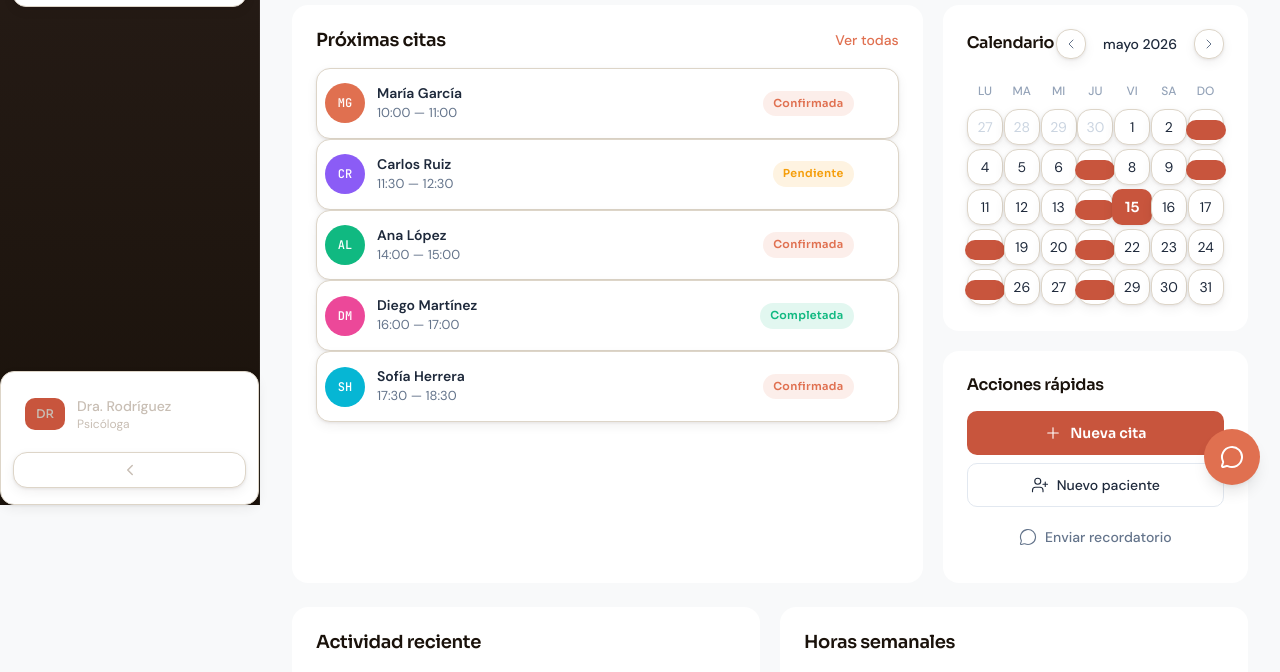
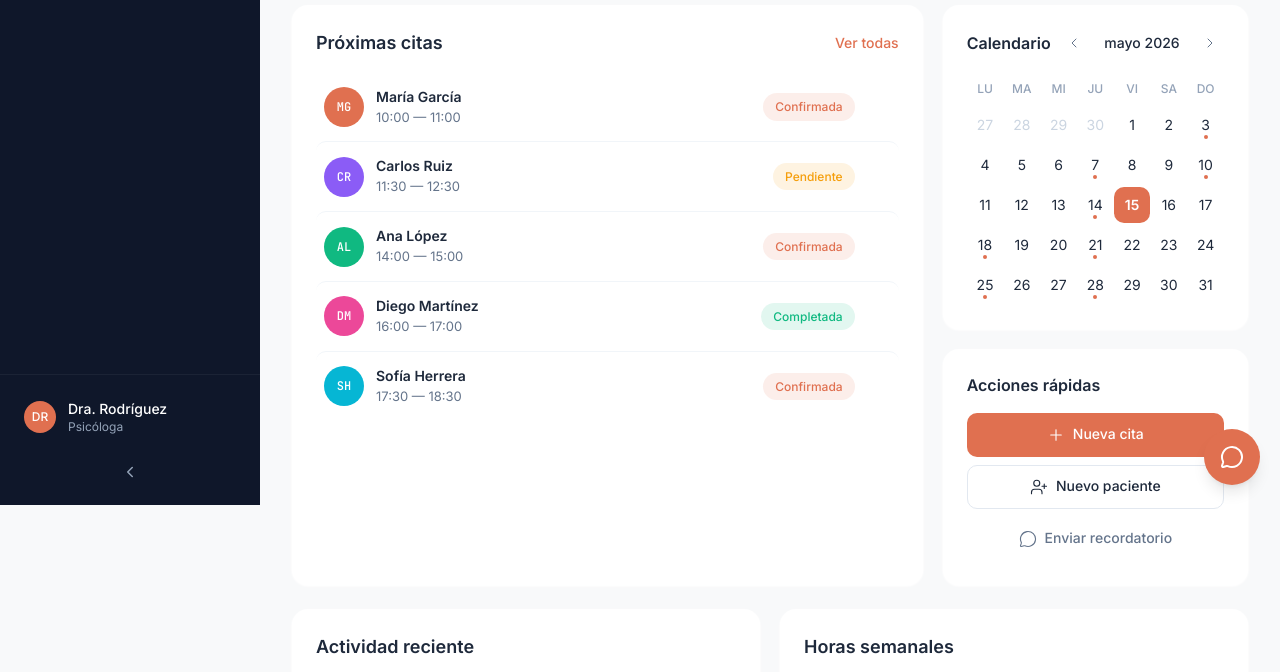
Before and after one commit to vonoaweb/psycalm, a website: page frontend/index.html in a window 1280 px wide. Shown: the part 295-967 px from the top of the page. Drawn offline with Linux system fonts and the light colour scheme.

Commit message:
fix: remove brand.css override, make dashboard APIs public for frontend functionality

```diff
--- a/frontend/index.html
+++ b/frontend/index.html
@@ -9,7 +9,6 @@
     <link href="https://fonts.googleapis.com/css2?family=Sora:wght@400;500;600;700&family=DM+Sans:wght@400;500;600;700&display=swap" rel="stylesheet">
     <script type="module" crossorigin src="./assets/index-BTRDF6fF.js"></script>
     <link rel="stylesheet" crossorigin href="./assets/index-By5J_Csb.css">
-    <link rel="stylesheet" href="./brand.css">
   </head>
   <body>
     <div id="root"></div>
```
Also changed, not shown: server.js (+6 -6 lines).
